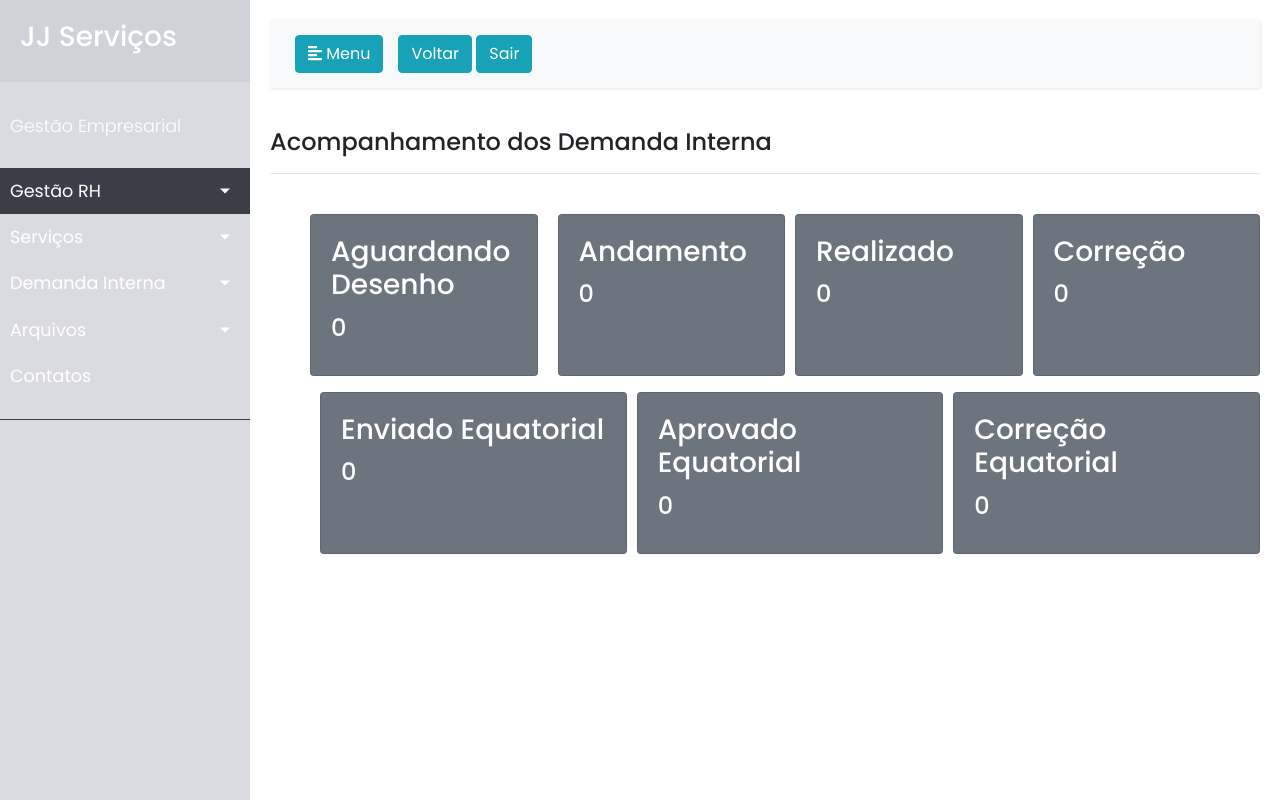
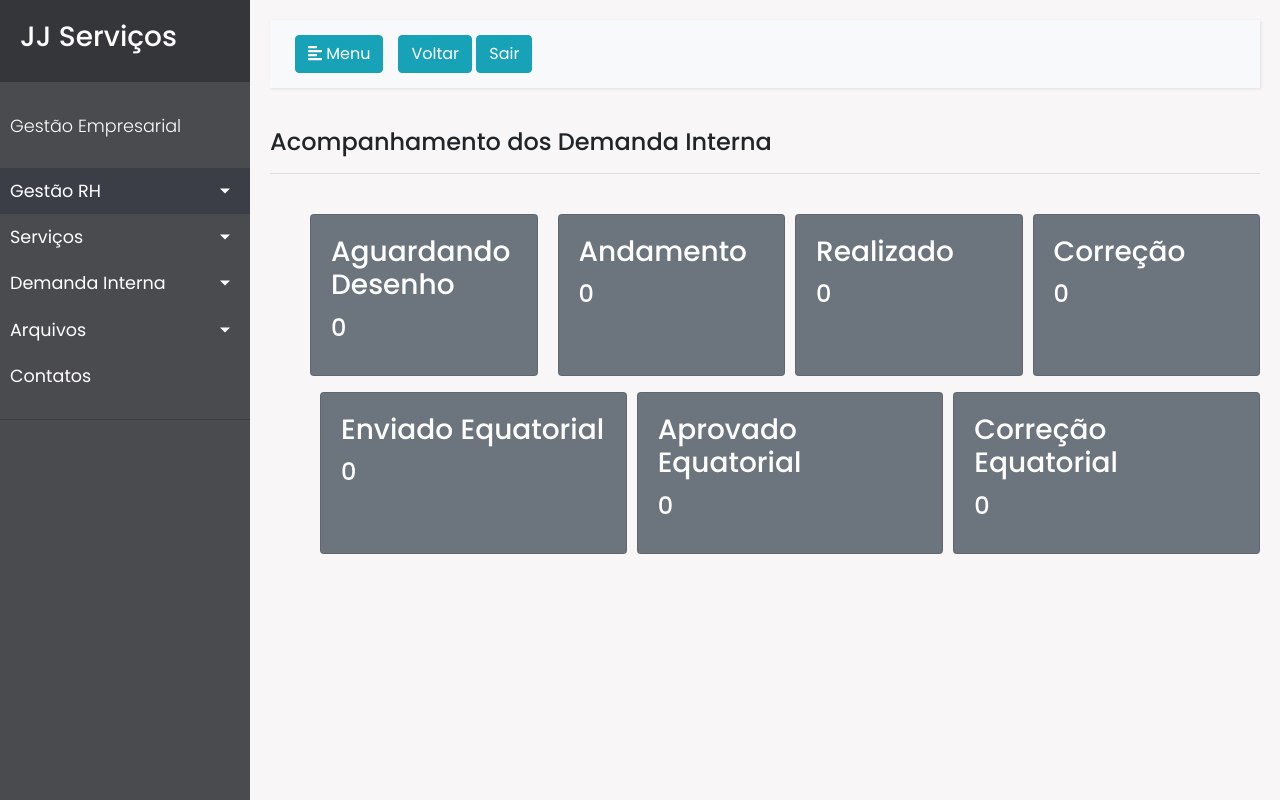
Before and after one commit to marcelohiginoduarte/Projeto_empresa_hr, a Django app: page /demandainterna/dash in a window 1280 px wide. Run offline with Django 5.2, Linux system fonts and the light colour scheme; data that the repository does not hold is empty; parts of the project's set-up code (start-up, migrations or seed data) failed here and were passed over; some libraries are stand-ins or nearby versions.

Commit message:
Organizando as coress3

```diff
--- a/GestaoHR/static/CSS/style.css
+++ b/GestaoHR/static/CSS/style.css
@@ -3,7 +3,7 @@
 @import "https://fonts.googleapis.com/css?family=Poppins:300,400,500,600,700";
 body {
     font-family: 'Poppins', sans-serif;
-    background: #fff;
+    background: #f8f6f6;
 }
 
 p {
@@ -24,7 +24,7 @@ a:focus {
 
 .navbar {
     padding: 15px 10px;
-    background: #fff;
+    background: #474343;
     border: none;
     border-radius: 0;
     margin-bottom: 40px;
@@ -57,7 +57,7 @@ a:focus {
 #sidebar {
     min-width: 250px;
     max-width: 250px;
-    background: #dadbe0;
+    background: #4a4b4e;
     color: #fff;
     transition: all 0.3s;
 }
@@ -68,7 +68,7 @@ a:focus {
 
 #sidebar .sidebar-header {
     padding: 20px;
-    background: #d0d2da;
+    background: #35363a;
 }
 
 #sidebar ul.components {
@@ -113,7 +113,7 @@ a[data-toggle="collapse"] {
 ul ul a {
     font-size: 0.9em !important;
     padding-left: 30px !important;
-    background: #3b3d47;
+    background: #414555;
 }
 
 ul.CTAs {
@@ -130,7 +130,7 @@ ul.CTAs a {
 
 a.download {
     background: #fff;
-    color: #3b3d47;
+    color: s#3b3d47;
 }
 
 a.article,
```
